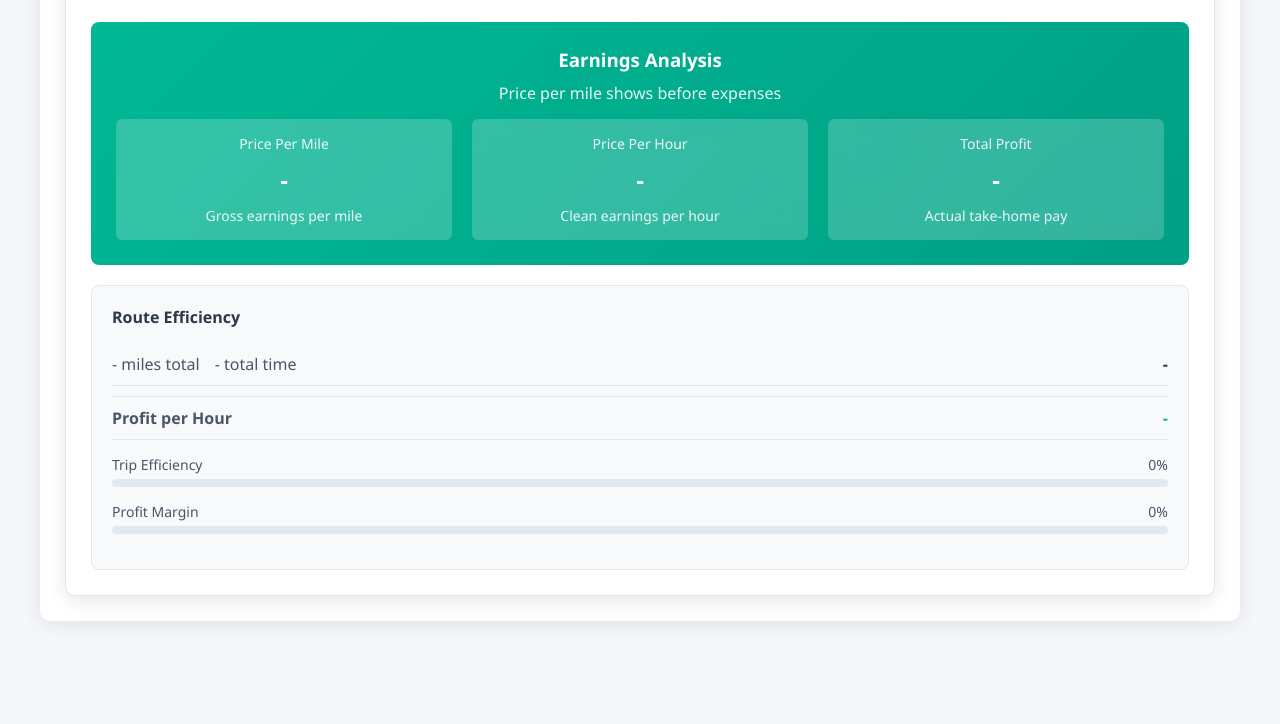
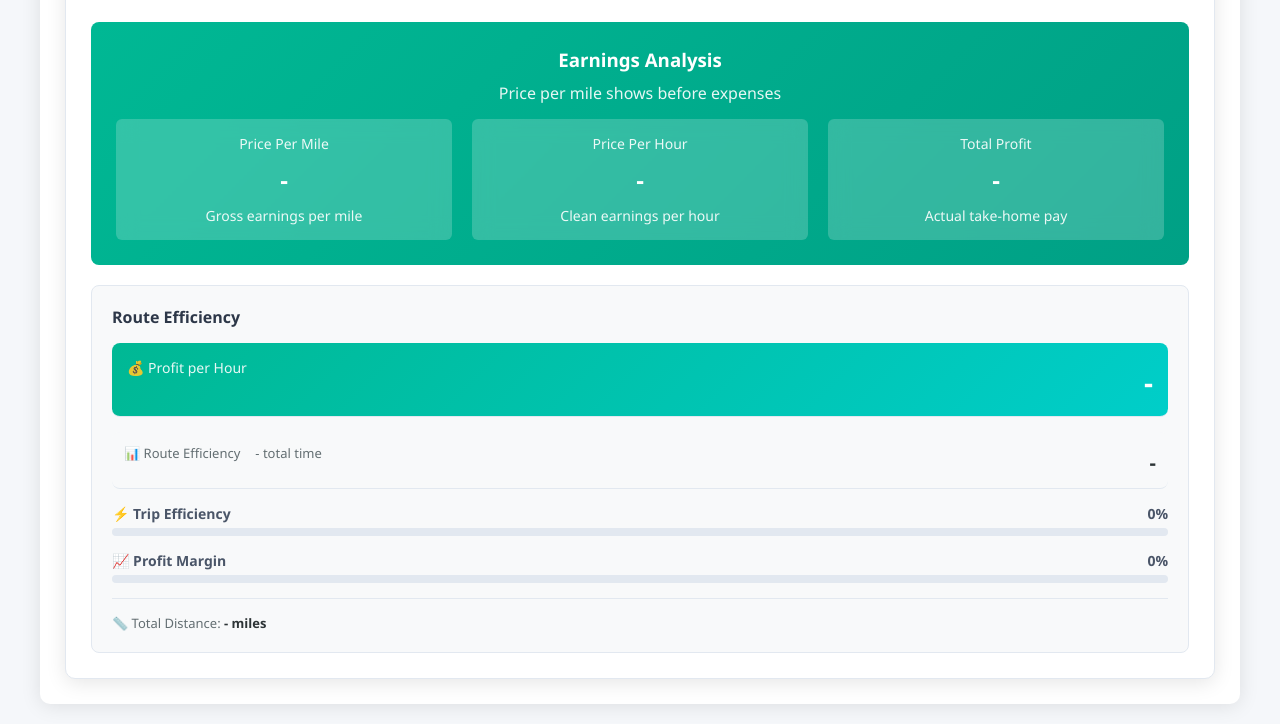
Before and after one commit to Boris8800/Taxi, a plain HTML site: page index.html in a window 1280 px wide. Shown: the part 2470-3194 px from the top of the page. Before the commit the page ends 3111 px from the top, so only its background shows below. Drawn offline with Linux system fonts and the light colour scheme; some packages are replaced by stand-ins of ours.

Commit message:
Improve Route Efficiency design with better visual hierarchy and styling

```diff
--- a/index.html
+++ b/index.html
@@ -720,36 +720,50 @@ Saloon Car
       <!-- Route Efficiency -->
       <div class="route-breakdown">
         <h4>Route Efficiency</h4>
-        <div class="route-segment">
+
+        <!-- Profit per Hour -->
+        <div class="route-segment" style="background: linear-gradient(135deg, #00b894 0%, #00cec9 100%); color: white; padding: 15px; border-radius: 8px; margin-bottom: 15px;">
           <div class="segment-info">
-            <span class="segment-distance" id="efficiencyDistance">- miles total</span>
-            <span class="segment-time" id="efficiencyTime">- total time</span>
+            <span style="font-size: 14px; opacity: 0.9;">💰 Profit per Hour</span>
           </div>
-          <div class="metric-value" id="efficiencyScore">-</div>
+          <div style="font-size: 28px; font-weight: 700; margin-top: 5px;" id="profitPerHour">-</div>
         </div>
-        <div class="route-segment" style="border-top: 1px solid #e2e8f0; padding-top: 10px; margin-top: 10px;">
+
+        <!-- Route Efficiency Score -->
+        <div class="route-segment" style="background: #f8f9fa; padding: 12px; border-radius: 8px; margin-bottom: 10px;">
           <div class="segment-info">
-            <span class="segment-distance" style="font-weight: 600;">Profit per Hour</span>
+            <span style="font-size: 13px; color: #636e72;">📊 Route Efficiency</span>
+            <span style="font-size: 13px; color: #636e72;" id="efficiencyTime">- total time</span>
           </div>
-          <div class="metric-value" style="color: #00b894; font-weight: 700;" id="profitPerHour">-</div>
+          <div style="font-size: 20px; font-weight: 600; color: #2d3436; margin-top: 5px;" id="efficiencyScore">-</div>
         </div>
+
+        <!-- Trip Efficiency Progress -->
         <div class="progress-container">
           <div class="progress-label">
-            <span>Trip Efficiency</span>
-            <span id="efficiencyPercent">0%</span>
+            <span style="font-weight: 600;">⚡ Trip Efficiency</span>
+            <span id="efficiencyPercent" style="font-weight: 600;">0%</span>
           </div>
           <div class="progress-bar">
             <div class="progress-fill" id="efficiencyProgress" style="width: 0%"></div>
           </div>
         </div>
+
+        <!-- Profit Margin Progress -->
         <div class="progress-container">
           <div class="progress-label">
-            <span>Profit Margin</span>
-            <span id="profitMarginPercent">0%</span>
+            <span style="font-weight: 600;">📈 Profit Margin</span>
+            <span id="profitMarginPercent" style="font-weight: 600;">0%</span>
           </div>
           <div class="progress-bar">
-            <div class="progress-fill" id="profitMarginProgress" style="width: 0%"></div>
+            <div class="progress-fill" id="profitMarginProgress" style="width: 0%; background: linear-gradient(90deg, #00b894 0%, #00cec9 100%);"></div>
           </div>
+        </div>
+
+        <!-- Total Distance -->
+        <div style="margin-top: 15px; padding-top: 15px; border-top: 1px solid #e2e8f0; font-size: 13px; color: #636e72;">
+          <span>📏 Total Distance: </span>
+          <span id="efficiencyDistance" style="font-weight: 600; color: #2d3436;">- miles</span>
         </div>
       </div>
     </div>
```
